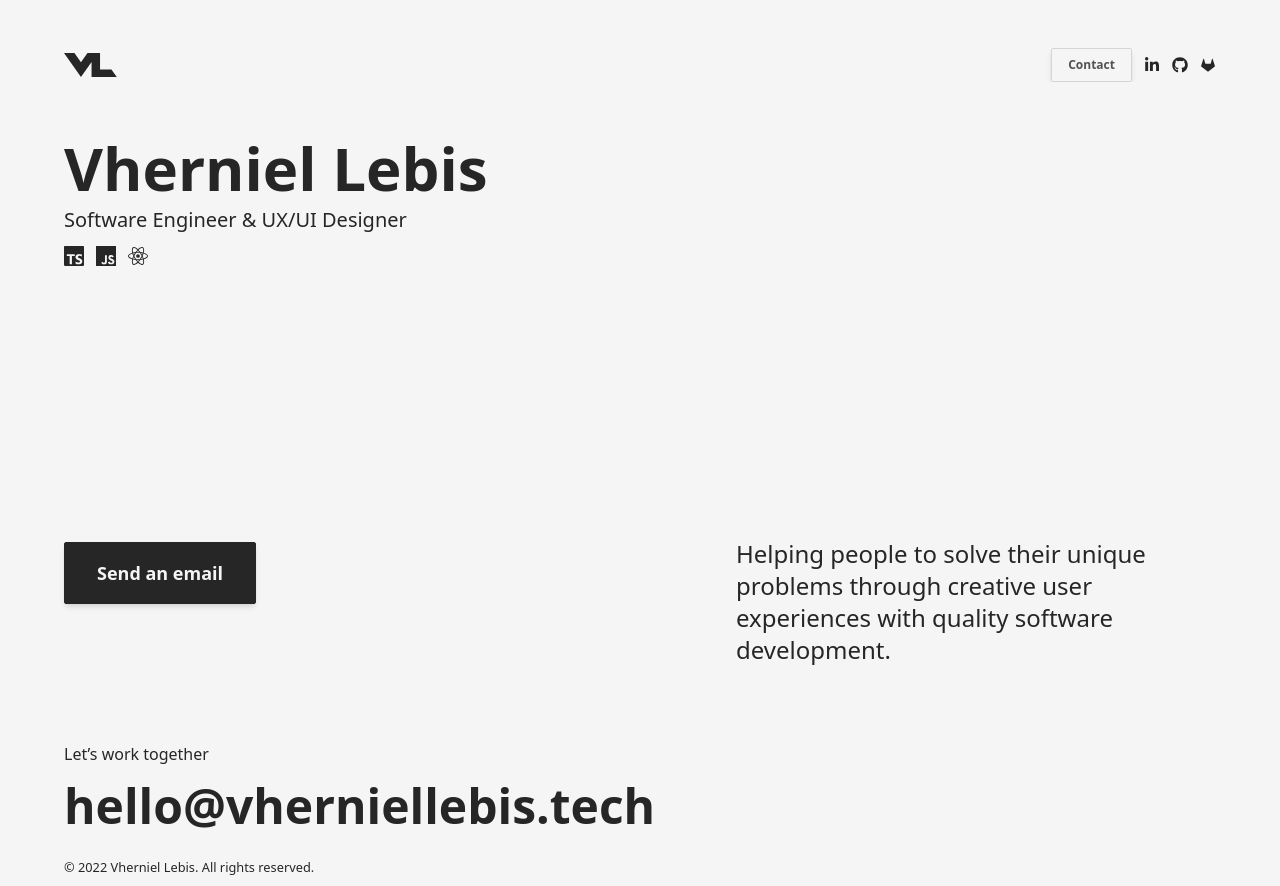
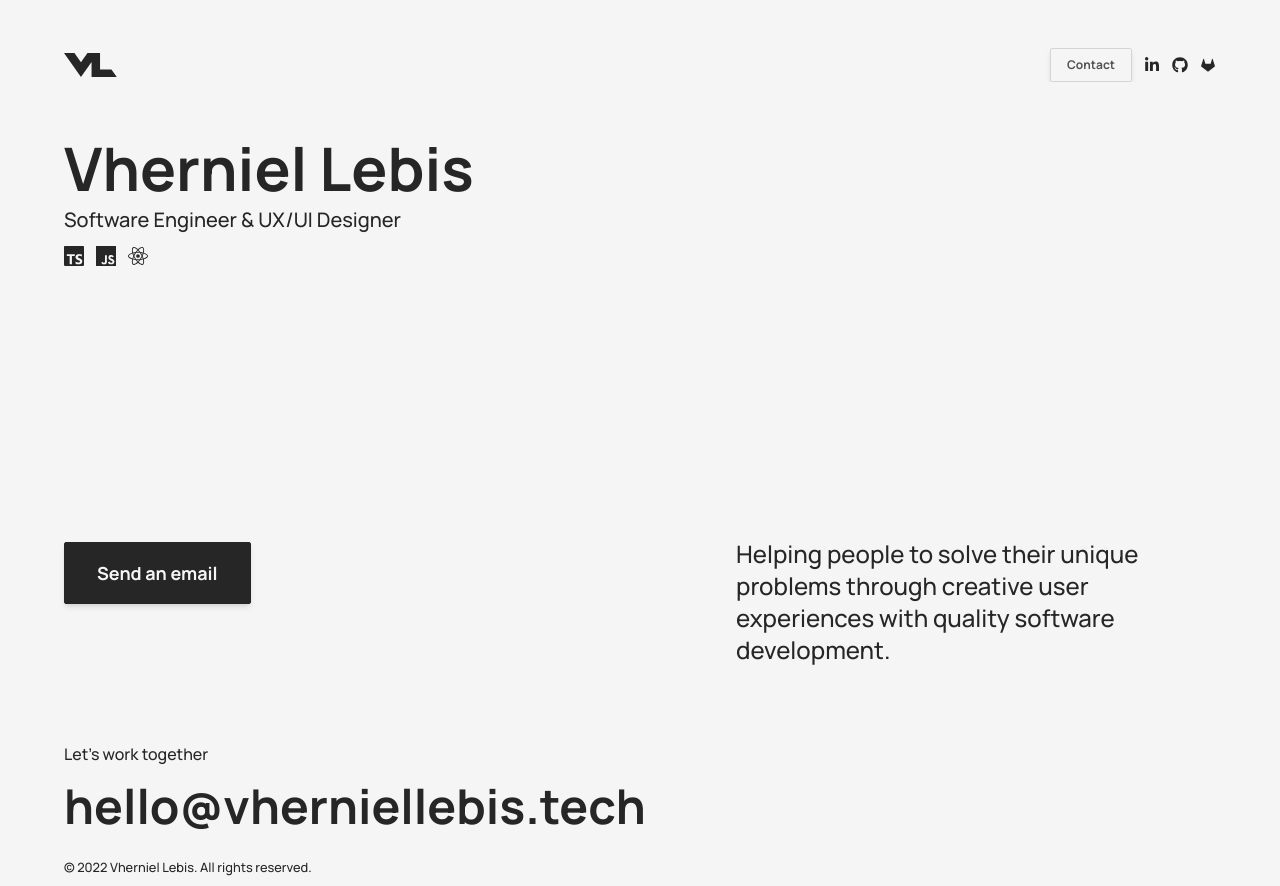
Before and after one commit to Vherniel/Portfolio, a Next.js app: page / in a window 1280 px wide. Built offline with nearby package versions, Linux system fonts and the light colour scheme.

Commit message:
BREAKING CHANGE: add new screens and extended utilities

```diff
--- a/tailwind.config.js
+++ b/tailwind.config.js
@@ -6,15 +6,50 @@ module.exports = {
     ],
     theme: {
         screens: {
-            ["xxs"]: "20em",    // @media (min-width: 320px)
-            xs: "30em",         // @media (min-width: 480px)
-            sm: "40em",         // @media (min-width: 640px)
-            md: "48em",         // @media (min-width: 768px)
-            lg: "64em",         // @media (min-width: 1024px)
-            xl: "80em",         // @media (min-width: 1280px)
-            ["xxl"]: "96em",    // @media (min-width: 1536px)
+            "xxs": "20em",  // @media (min-width: 320px)
+            xs: "30em",     // @media (min-width: 480px)
+            sm: "40em",     // @media (min-width: 640px)
+            md: "48em",     // @media (min-width: 768px)
+            lg: "64em",     // @media (min-width: 1024px)
+            xl: "80em",     // @media (min-width: 1280px)
+            "xxl": "96em",  // @media (min-width: 1536px)
         },
-        extend: {},
+        extend: {
+            fontFamily: {
+                sans: ['var(--manrope)']
+            },
+            spacing: {
+                "xxs": "20rem",     // 320px
+                xs: "30rem",        // 480px
+                sm: "40rem",        // 640px
+                md: "48rem",        // 768px
+                lg: "64rem",        // 1024px
+                xl: "80rem",        // 1280px
+                "xxl": "96rem",     // 1536px
+            },
+            zIndex: {
+                "-5": "-5",
+                "-4": "-4",
+                "-3": "-3",
+                "-2": "-2",
+                "-1": "-1",
+                // default values are 0, 10-50
+                60: '60',
+                70: '70',
+                80: '80',
+                90: '90',
+                100: '100',
+                200: '200',
+                300: '300',
+                400: '400',
+                500: '500',
+                600: '600',
+                700: '700',
+                800: '800',
+                900: '900',
+                999: '999',
+            }
+        },
     },
     plugins: [],
 };
```
